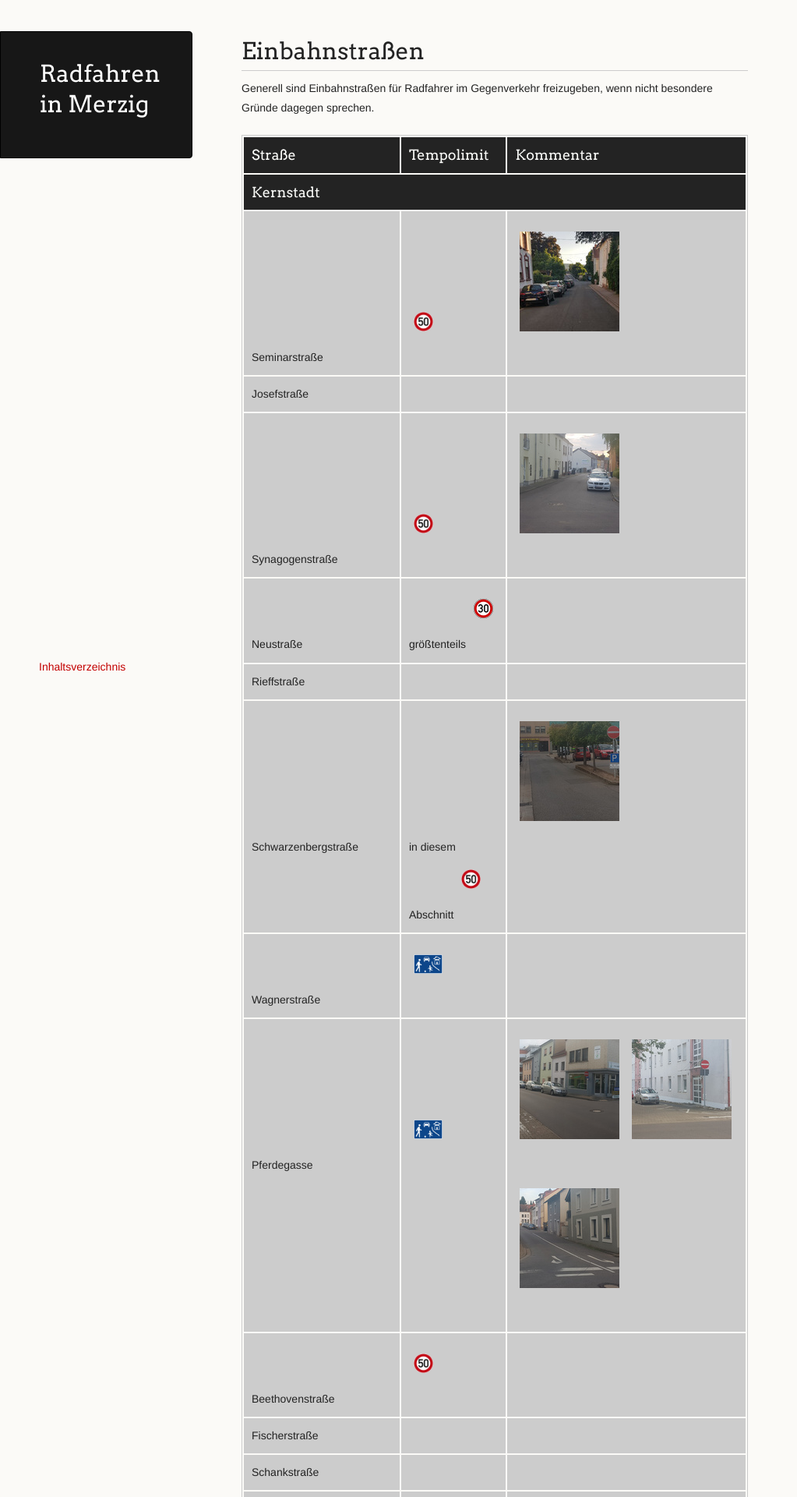
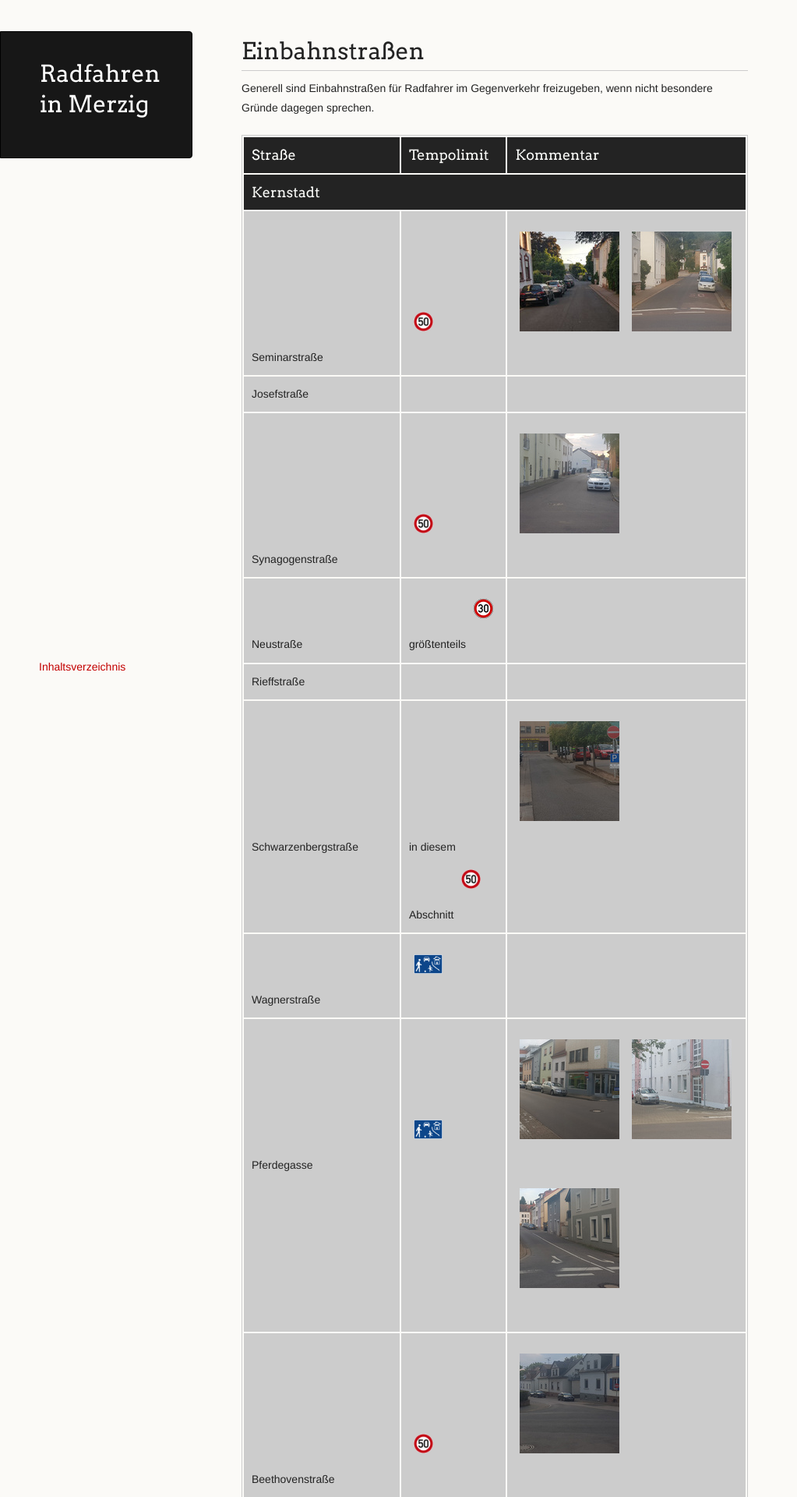
Before and after one commit to pasbi/Rad, a Jekyll site: the page built from einbahnstrassen.md, in a window 1280 px wide. Shown: the top 1920 px of the page at 78% size, without its empty margins (0-1023 px from the left). Built offline with Jekyll 4.4.1, drawn with Linux system fonts in a browser that asks for light colours; our own code applies the rules of GitHub Pages for plain Markdown files; the repository's description, which GitHub fills in, is left out.

Commit message:
more einbahnstrasse images

```diff
--- a/einbahnstrassen.md
+++ b/einbahnstrassen.md
@@ -16,7 +16,10 @@ Generell sind Einbahnstraßen für Radfahrer im Gegenverkehr freizugeben, wenn n
     </tr><tr>
       <td>Seminarstraße</td>
       <td><img alt="50" src="signs/274.50.png" height="25"/></td>
-      <td><a href="media/seminarstr.jpg"><img alt="Seminarstraße" src="media/thumb-seminarstr.jpg"/></a></td>
+      <td>
+        <a href="media/seminarstr.jpg"><img alt="Seminarstraße" src="media/thumb-seminarstr.jpg"/></a>
+        <a href="media/20200919_181616.jpg"><img alt="Seminarstraße" src="media/thumb-20200919_181616.jpg"/></a>
+      </td>
     </tr><tr>
       <td>Josefstraße</td>
       <td></td>
@@ -56,7 +59,9 @@ Generell sind Einbahnstraßen für Radfahrer im Gegenverkehr freizugeben, wenn n
     </tr><tr>
       <td>Beethovenstraße</td>
       <td><img alt="50" src="signs/274.50.png" height="25"/></td>
-      <td></td>
+      <td>
+        <a href="media/20200919_181113.jpg"><img alt="Beethovenstraße" src="media/thumb-20200919_181113.jpg"/></a>
+      </td>
     </tr><tr>
       <td>Fischerstraße</td>
       <td></td>
@@ -76,6 +81,7 @@ Generell sind Einbahnstraßen für Radfahrer im Gegenverkehr freizugeben, wenn n
       <td><img alt="z30" src="signs/274.1.png" height="25"/></td>
       <td>
         <a href="media/20200919_181804.jpg"><img alt="Wiesenhof Inkonsistenz" src="media/thumb-20200919_181804.jpg"/></a>
+        <a href="media/20200919_181535.jpg"><img alt="Wiesenhof Ende" src="media/thumb-20200919_181535.jpg"/></a>
       </td>
     </tr><tr>
       <td>Am Werthchen</td>
```
